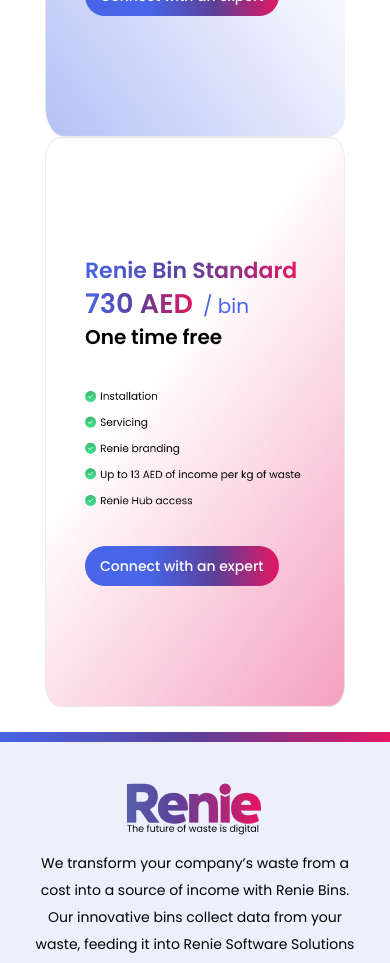
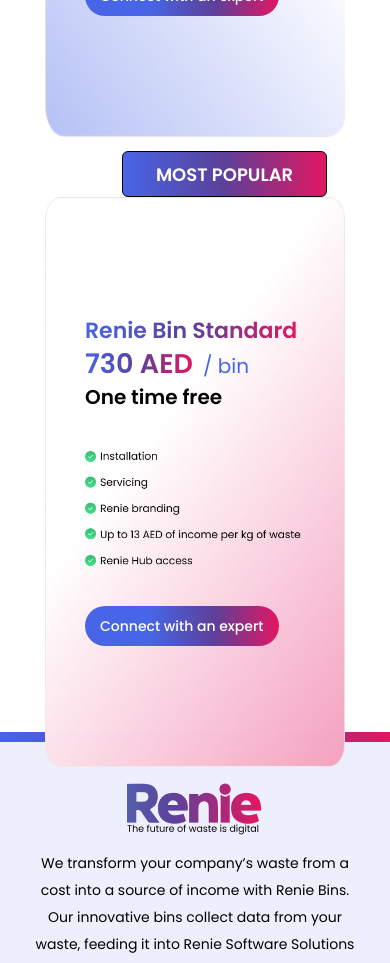
Before and after one commit to Shadab012/renie, a React (Vite) app: page / in a window 390 px wide. Shown: the part 8560-9523 px from the top of the page. Built offline with nearby package versions, Linux system fonts and the light colour scheme.

Commit message:
Home Page fixes solved

```diff
--- a/src/assets/css/home.css
+++ b/src/assets/css/home.css
@@ -344,6 +344,17 @@
   background-repeat: round;
   background-size: cover;
 }
+.mostPopularLabel {
+  position: absolute !important;
+  top: -7%;
+  right: 6%;
+  border: 1px solid black;
+  width: 205px;
+  height: 46px;
+  font-size: 18px;
+  line-height: 45px;
+  background: linear-gradient(90deg, #4765e6, #5c4099, #e31662);
+}
 .cardTitle {
   font-size: 22px;
   line-height: 27px;
@@ -576,7 +587,7 @@
   /* End */
   /* SubscribCard Start */
   .subcribCardsSection {
-    height: 1806px;
+    height: 1860px;
   }
   .standardCard {
     width: 300px !important;
@@ -608,6 +619,17 @@
     width: 300px !important;
     height: 570px;
   }
+  .mostPopularLabel {
+    position: absolute !important;
+    top: -8%;
+    right: 6%;
+    border: 1px solid black;
+    width: 205px;
+    height: 46px;
+    font-size: 18px;
+    line-height: 45px;
+    background: linear-gradient(90deg, #4765e6, #5c4099, #e31662);
+  }
   .imageTitle {
     width: auto !important;
   }
--- a/src/pages/Home/components/SubscribCards.jsx
+++ b/src/pages/Home/components/SubscribCards.jsx
@@ -16,7 +16,7 @@
         <img className='subscribImg' src={cardImg} alt='' />
       </div>
       <div className='subscribCardsSection flex md:flex-row flex-col md:items-end'>
-        <div className='standardCard  flex flex-col justify-center items-start px-10'>
+        <div className='standardCard  flex flex-col justify-center items-start px-10 md:mb-0 mb-5'>
           <span className='cardTitle gradient-text font-semibold'>
             Renie Bin Standard
           </span>
@@ -36,7 +36,10 @@
             </Link>
           </div>
         </div>
-        <div className='customCard rounded-xl hover:rounded-sm flex flex-col justify-center items-start px-10'>
+        <div className='customCard relative rounded-xl hover:rounded-sm flex flex-col justify-center items-start px-10 mt-10 md:mt-0'>
+          <div className='mostPopularLabel font-semibold text-white rounded-md flex justify-center items-center '>
+            MOST POPULAR
+          </div>
           <span className='cardTitle gradient-text font-semibold'>
             Renie Bin Standard
           </span>
```
